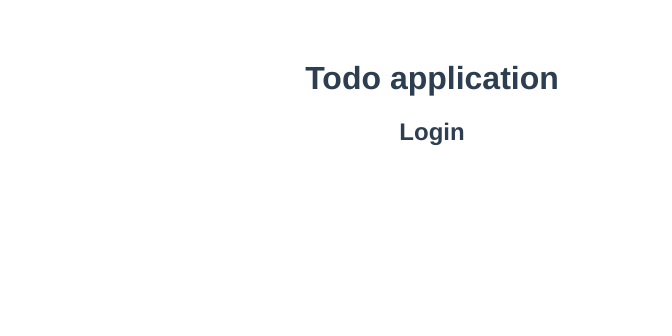
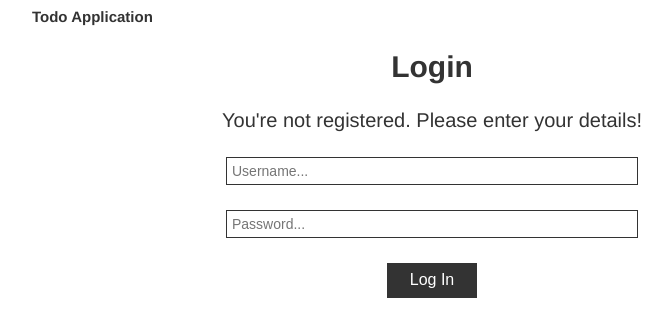
Before and after one commit to zakordonetss/Todo-list, a Vue app: page / in a window 1280 px wide. Shown: the top 336 px of the page, without its empty margins (208-880 px from the left). Built offline with nearby package versions, Linux system fonts and the light colour scheme.

Commit message:
created some metods and styles

```diff
--- a/src/App.vue
+++ b/src/App.vue
@@ -1,9 +1,8 @@
 <template>
   <div id="app">
-      <h1>Todo application</h1>
-      <router-view
-        :todos ='todos'
-      />
+      <div class="container">
+         <router-view />
+      </div>
   </div>
 </template>
 
@@ -11,15 +10,6 @@
 
 export default {
   name: 'App',
-  data() {
-      return {
-          todos: [
-              {id: 1, text: 'Todo 1', completed: false},
-              {id: 2, text: 'Todo 2', completed: false},
-              {id: 3, text: 'Todo 3', completed: false},
-          ]
-      };
-  }
 }
 </script>
 
@@ -28,8 +18,55 @@ export default {
   font-family: Avenir, Helvetica, Arial, sans-serif;
   -webkit-font-smoothing: antialiased;
   -moz-osx-font-smoothing: grayscale;
-  text-align: center;
-  color: #2c3e50;
-  margin-top: 60px;
+  font-size: 20px;
+  color: #333333;
+
+  margin: 0 auto;
+  max-width: 800px;
 }
+
+.btn {
+    display: inline-block;
+    background: #333333;
+    color: #fff;
+    padding: 0.4rem 1.3rem;
+    font-size: 1rem;
+    border: 2px solid #333333;
+    cursor: pointer;
+    transition: all .1s ease-in;
+    outline: none;
+}
+.btn:hover {
+    border: 2px solid #333333;
+    color: #2c3e50;
+    background-color: white;
+    padding: -1px;
+}
+
+.container  {
+    text-align: center;
+}
+
+.bar {
+    display: flex;
+    justify-content: space-between;
+    font-size: 15px;
+}
+
+.btn-bar {
+    outline: none;
+    background-color: inherit;
+    border: none;
+    cursor: pointer;
+}
+
+.btn-bar:hover {
+    text-decoration: underline;
+}
+
+.router-link {
+    color: inherit;
+    text-transform: none;
+}
+
 </style>
--- /dev/null
+++ b/src/components/CreateTodo.vue
@@ -0,0 +1,45 @@
+<template>
+    <form @submit.prevent="onAdd" >
+        <input type="text" v-model="text">
+        <button class="btn">Add todo</button>
+    </form>
+</template>
+
+<script>
+export default {
+    data() {
+        return {
+            text: ''
+        }
+    },
+    methods: {
+        onAdd() {
+            if (this.text.trim()) {
+                const newTodo = {
+                    id: Date.now(),
+                    text: this.text,
+                    completed: false
+                }
+                this.$emit("add-todo", newTodo);
+                this.text = '';
+            }
+        }
+    },
+}
+</script>
+
+<style scoped>
+    input {
+        display: block;
+        width: 100%;
+        padding: 8px;
+        font-size: 18px;
+        border: 1px solid #333333;
+        margin-bottom: 1rem;
+        outline: none;
+    }
+
+    .btn {
+        display: block;
+    }
+</style>
--- a/src/components/TodoItem.vue
+++ b/src/components/TodoItem.vue
@@ -1,9 +1,19 @@
 <template>
     <div>
-        <form action="">
-            <li>{{todo.text}}</li>
-            <button>Delete</button>
-        </form>
+        <li>
+            <div class="text" :class="{done:todo.completed}">
+                <input
+                type="checkbox"
+                @change="todo.completed = !todo.completed"
+                >
+                {{todo.text}}
+            </div>
+
+            <button
+                class="btn btn_delete"
+                @click="$emit('remove-todo', todo.id)"
+                >Delete</button>
+        </li>
     </div>
 </template>
 
@@ -15,7 +25,48 @@ export default {
             type: Object,
             required: true,
         }
-    }
+    },
+    methods: {
+    },
 }
 
 </script>
+
+<style scoped>
+    li {
+        display: flex;
+        justify-content: space-between;
+        text-align: left;
+        align-items: center;
+        padding: 5px 20px;
+        margin-bottom: 10px;
+        font-size: 20px;
+        background-color: rgb(247, 247, 247);
+    }
+
+    input {
+        margin-right: 15px;
+    }
+
+    .btn_delete {
+        background-color:darkred;
+        color: white;
+        cursor: pointer;
+        border-color: darkred;
+        height: 32px;
+    }
+
+    .btn_delete:hover {
+        background-color:white;
+        color: darkred;
+    }
+
+    .done {
+        text-decoration: line-through;
+    }
+
+    .text {
+        display: flex;
+        align-items: center;
+    }
+</style>
--- a/src/pages/LoginPage.vue
+++ b/src/pages/LoginPage.vue
@@ -1,10 +1,46 @@
 <template>
     <div>
+        <header class="bar">
+          <strong>Todo Application</strong>
+        </header>
         <h2>Login</h2>
+        <p>You're not registered. Please enter your details! </p>
+        <form @submit.prevent="logIn">
+            <input type="Text" placeholder="Username..." v-model="username">
+            <input type="password" placeholder="Password...">
+            <button
+                class="btn"
+                type="submit"
+            >Log In</button>
+        </form>
     </div>
 </template>
 
 <script>
-    export default {
+export default {
+    data() {
+        return {
+            username: ''
+        }
+    },
+    methods: {
+        logIn() {
+            localStorage.setItem('username', this.username);
+            localStorage.setItem('logedIn', true);
+            this.$router.push('/todo');
+        }
+    },
+}
+</script>
+
+<style scoped>
+    input {
+        display: block;
+        width: 50%;
+        padding: 5px;
+        font-size: 14px;
+        border: 1px solid #333333;
+        margin: 25px auto;
+        outline: none;
     }
-</script>
+</style>
--- a/src/pages/TodoPage.vue
+++ b/src/pages/TodoPage.vue
@@ -1,12 +1,24 @@
 <template>
     <div>
+        <header class="bar">
+          <strong>Todo Application</strong>
+          <button
+            class="btn-bar"
+            @click="logOut"
+          ><strong>Log Out</strong></button>
+        </header>
+        <h2>Task list by {{ username }} </h2>
+
+        <CreateTodo
+            @add-todo="addTodo"
+         />
+        <h2>Todos List</h2>
         <ul>
-            <h2>Todos List</h2>
-
             <TodoItem
                 v-for="todo of todos"
                 :key="todo.id"
-                v-bind:todo="todo"
+                :todo="todo"
+                @remove-todo="removeTodo"
             />
         </ul>
     </div>
@@ -14,12 +26,52 @@
 
 <script>
 import TodoItem from "@/components/TodoItem"
+import CreateTodo from "@/components/CreateTodo"
 
 export default {
-    props: ['todos'],
     components: {
-        TodoItem
-    }
+        TodoItem,
+        CreateTodo
+    },
 
+    data() {
+      return {
+          todos: [
+              {id: 1, text: 'Todo 1', completed: false},
+              {id: 2, text: 'Todo 2', completed: false},
+              {id: 3, text: 'Todo 3', completed: false},
+          ],
+
+          username: localStorage.getItem('username'),
+      };
+    },
+
+    methods: {
+        removeTodo(id) {
+            this.todos = this.todos.filter(todo => todo.id != id)
+        },
+
+        addTodo(newTodo) {
+            this.todos.push(newTodo)
+        },
+
+        logOut() {
+            localStorage.removeItem("username");
+            localStorage.removeItem("logedIn")
+            this.$router.push('/')
+        },
+    },
+
+    created() {
+        localStorage.getItem('logedIn') ? this.$router.push('/todo') : this.$router.push('/');
+    },
 }
 </script>
+
+<style scoped>
+    ul {
+        list-style: none;
+        margin: 0;
+        padding: 0;
+    };
+</style>
--- a/src/router/router.js
+++ b/src/router/router.js
@@ -6,7 +6,7 @@ import TodoPage from '../pages/TodoPage'
 export default new VueRouter({
     routes: [
         {
-            path: '',
+            path: '/',
             component: LoginPage
         },
         {
```
